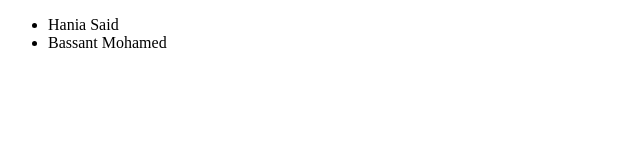
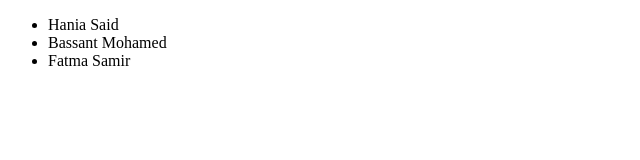
Before and after one commit to HaniaSaid110/version-control-lab-1, a plain HTML site: page index.html in a window 1280 px wide. Shown: the whole page, without its empty margins (0-640 px from the left). Drawn offline with Linux system fonts and the light colour scheme.

Commit message:
third commit: fatma samir

```diff
--- a/index.html
+++ b/index.html
@@ -9,6 +9,7 @@
     <ul>
       <li>Hania Said</li>
       <li>Bassant Mohamed</li>
+      <li>Fatma Samir</li>
     </ul>
   </body>
 </html>
```
